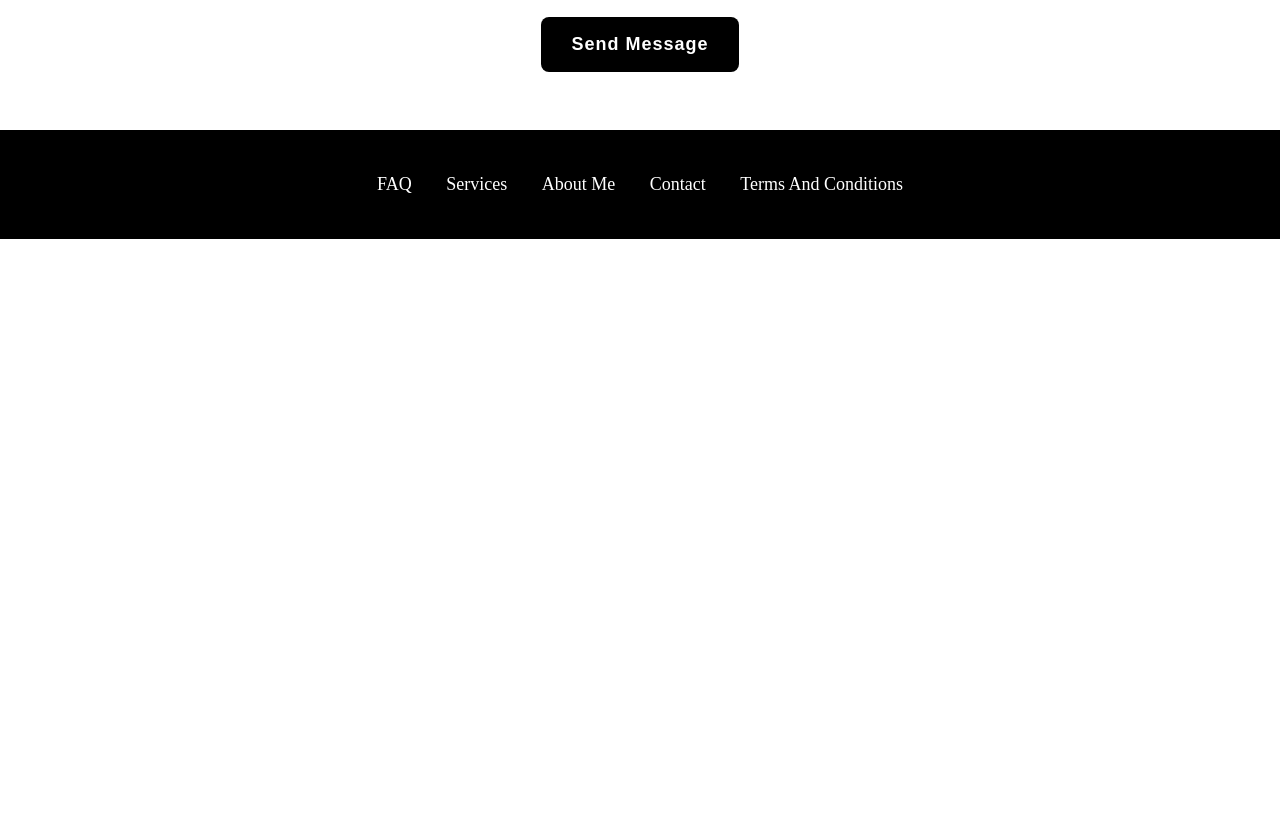
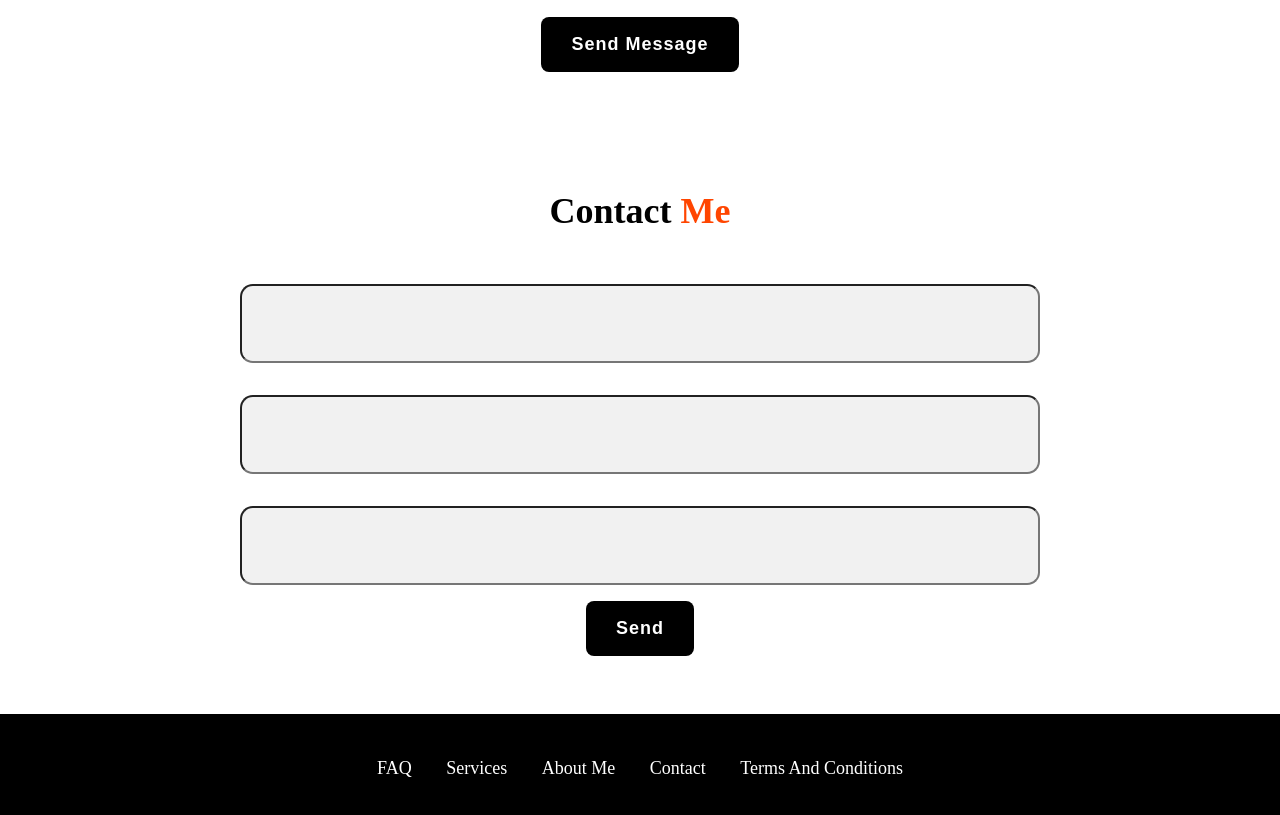
Before and after one commit to CharlieWhiting1/formsubmitdemo, a plain HTML site: page index.html in a window 1280 px wide. Shown: the part 3345-4160 px from the top of the page. Before the commit the page ends 3584 px from the top, so only its background shows below. Drawn offline with Linux system fonts and the light colour scheme.

Commit message:
Add files via upload

```diff
--- a/index.html
+++ b/index.html
@@ -104,18 +104,18 @@
         <div class="contact-form-content">
         <h2 class="contact-me">Contact <span>Me</span></h2>
 
-        <form action="" action="https://formsubmit.co/whitingcharlie21@email.com" method="POST">
+        <form action="https://formsubmit.co/c95dee12c6371fe527f8eb6c0dabc860" method="POST">
 
             <div class="input-box">
-                <input type="text" placeholder="Full Name">
-                <input type="Email" placeholder="Email">
+                <input type="text" placeholder="Full Name" required>
+                <input type="Email" placeholder="Email" required>
             </div>
 
             <div class="input-box">
-                <input type="number" placeholder="Phone Number">
-                <input type="text" placeholder="Subject">
+                <input type="number" placeholder="Phone Number" required>
+                <input type="text" placeholder="Subject" required>
             </div>
-            <textarea name="" id="" cols="30" rows="10" placeholder="Your Message"></textarea>
+            <textarea name="" id="" cols="30" rows="10" placeholder="Your Message" required></textarea>
 
             <div class="contact-btn">
             <input type="submit" value="Send Message" class="btn-contact">
@@ -124,6 +124,28 @@
     </div>
     </section>
 
+    <section id="test">
+        <div class="contact-form-content">
+        <h2 class="contact-me">Contact <span>Me</span></h2>
+
+        <form action="https://formsubmit.co/c95dee12c6371fe527f8eb6c0dabc860" method="POST">
+
+            <div class="input-box">
+            <input type="text" name="name" required>
+            <input type="email" name="email" required>
+            </div>
+
+            <div class="input-box">
+                <input type="text" name="Your Message" required>
+            </div>
+
+            <div class="contact-btn">
+             <button type="submit" class="btn-contact">Send</button>
+            </div>
+
+         </div>
+       </form>
+    </section>
 
 
     <footer class="footer">
```
